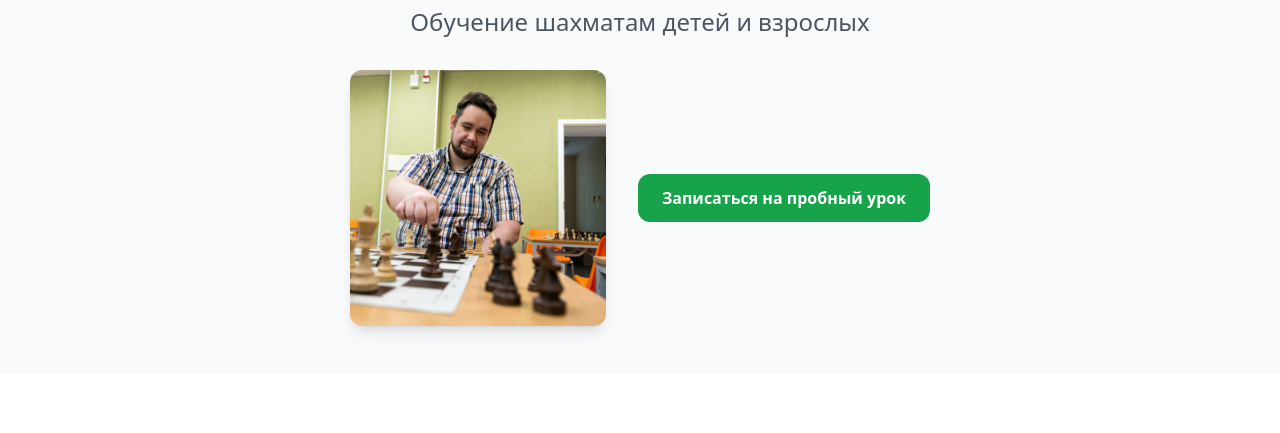
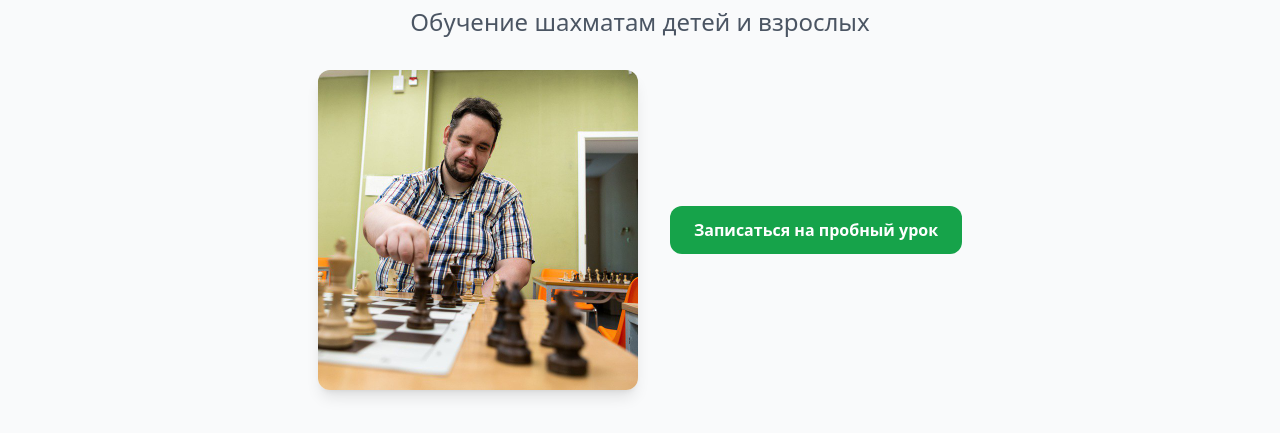
Before and after one commit to Romachello/talantchess.com, a website: page index.html in a window 1280 px wide. Shown: the part 187-620 px from the top of the page. Drawn offline with nearby package versions, Linux system fonts and the light colour scheme; files that its build step writes are made by us from their sources.

Commit message:
Update index.html

```diff
--- a/index.html
+++ b/index.html
@@ -68,10 +68,14 @@
   <h1 class="text-4xl md:text-5xl font-bold mb-4">Шахматный клуб "Талант"</h1>
   <h2 class="text-xl md:text-2xl text-gray-600 dark:text-gray-300">Обучение шахматам детей и взрослых</h2>
   <div class="mt-8 flex flex-col md:flex-row justify-center items-center gap-8">
-      <img src="./img/author2.jpg" alt="Автор клуба" class="w-64 rounded-xl shadow-lg">
-      <button id="openModal" class="bg-green-600 hover:bg-green-700 text-white px-6 py-3 rounded-xl font-semibold">Записаться на пробный урок</button>
+    <img src="./img/author2.jpg" alt="Автор клуба"
+         class="w-80 aspect-square object-cover rounded-xl shadow-lg">
+    <button id="openModal" class="bg-green-600 hover:bg-green-700 text-white px-6 py-3 rounded-xl font-semibold">
+      Записаться на пробный урок
+    </button>
   </div>
 </section>
+
 
 <div id="modal" class="hidden fixed inset-0 bg-black bg-opacity-50 flex items-center justify-center z-50">
   <div class="bg-white dark:bg-gray-800 rounded-xl p-6 max-w-lg w-full shadow-xl relative
```
Lines whose indentation alone changed are shown as unchanged.
